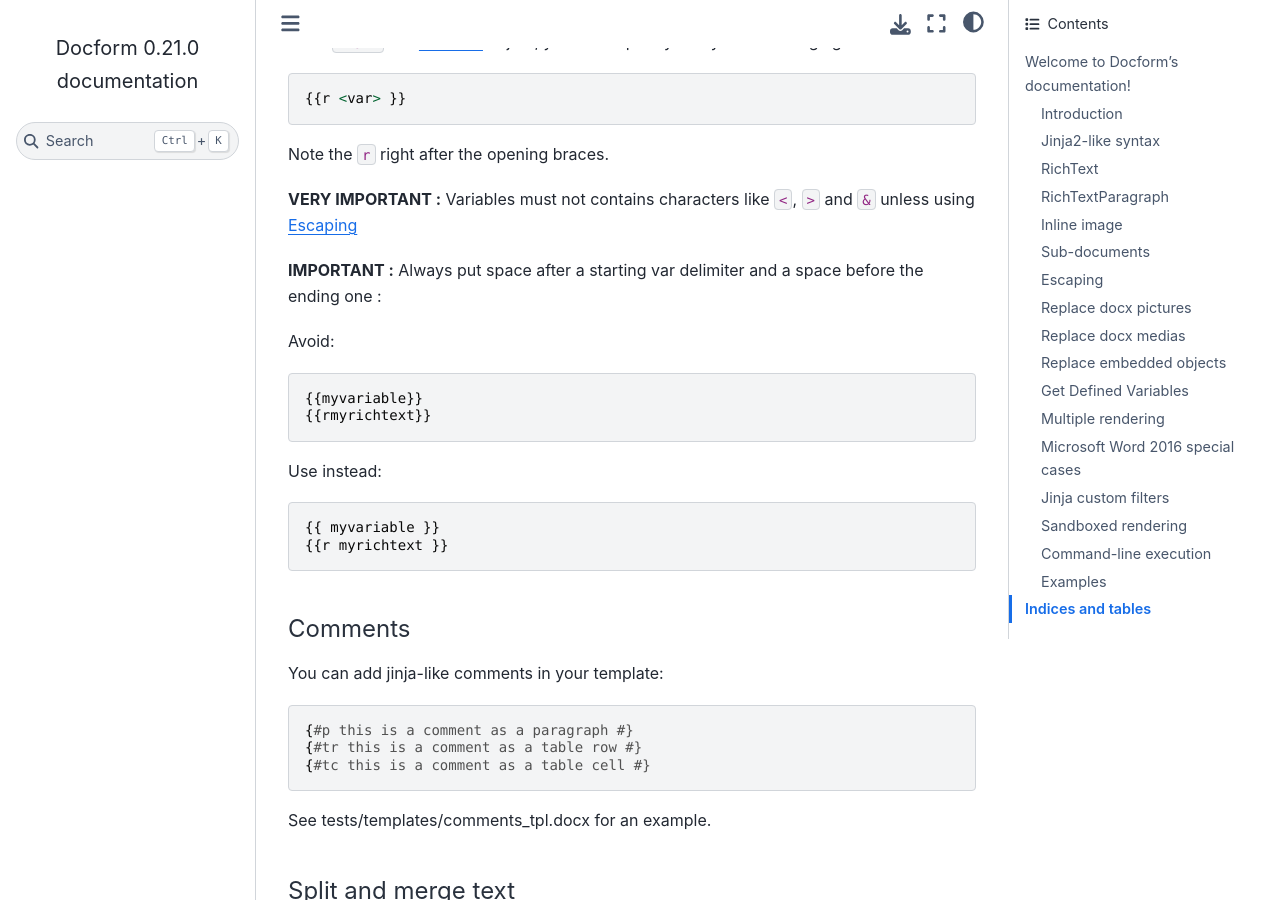
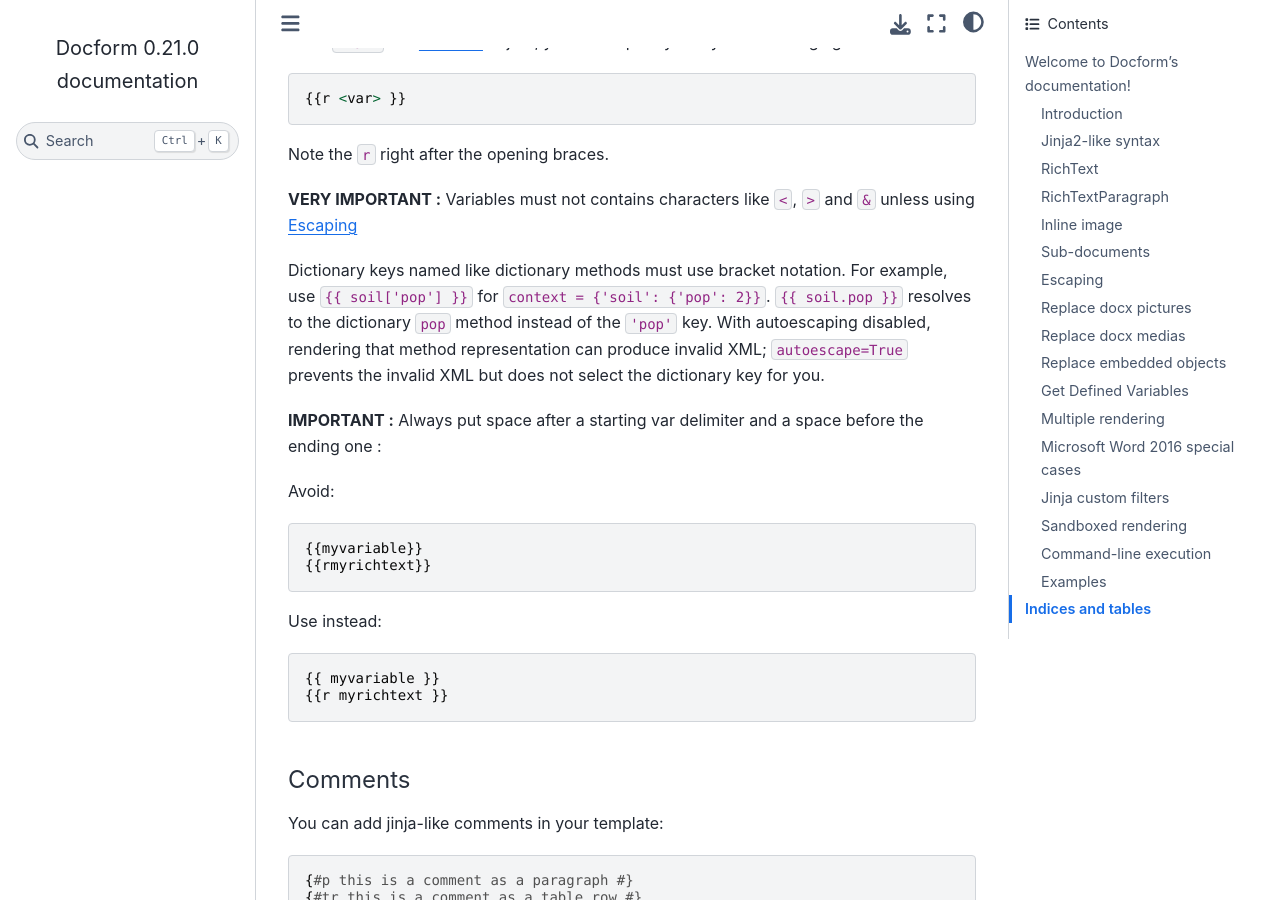
Before and after one commit to cvas22/docform, a Sphinx documentation site: the page built from docs/index.rst, in a window 1280 px wide and 900 px high, scrolled down 3435 px. Built offline with Sphinx 7.4.7 and the Sphinx Book theme 1.1.4, drawn with Linux system fonts in a browser that asks for light colours.

Commit message:
docs: clarify dictionary method keys

```diff
--- a/docs/index.rst
+++ b/docs/index.rst
@@ -131,6 +131,13 @@ But if ``<var>`` is a RichText_ object, you must specify that you are changing t
 Note the ``r`` right after the opening braces.
 
 **VERY IMPORTANT :** Variables must not contains characters like ``<``, ``>`` and ``&`` unless using Escaping_
+
+Dictionary keys named like dictionary methods must use bracket notation. For
+example, use ``{{ soil['pop'] }}`` for ``context = {'soil': {'pop': 2}}``.
+``{{ soil.pop }}`` resolves to the dictionary ``pop`` method instead of the
+``'pop'`` key. With autoescaping disabled, rendering that method representation
+can produce invalid XML; ``autoescape=True`` prevents the invalid XML but does
+not select the dictionary key for you.
 
 **IMPORTANT :** Always put space after a starting var delimiter and a space before the ending one :
 
```
